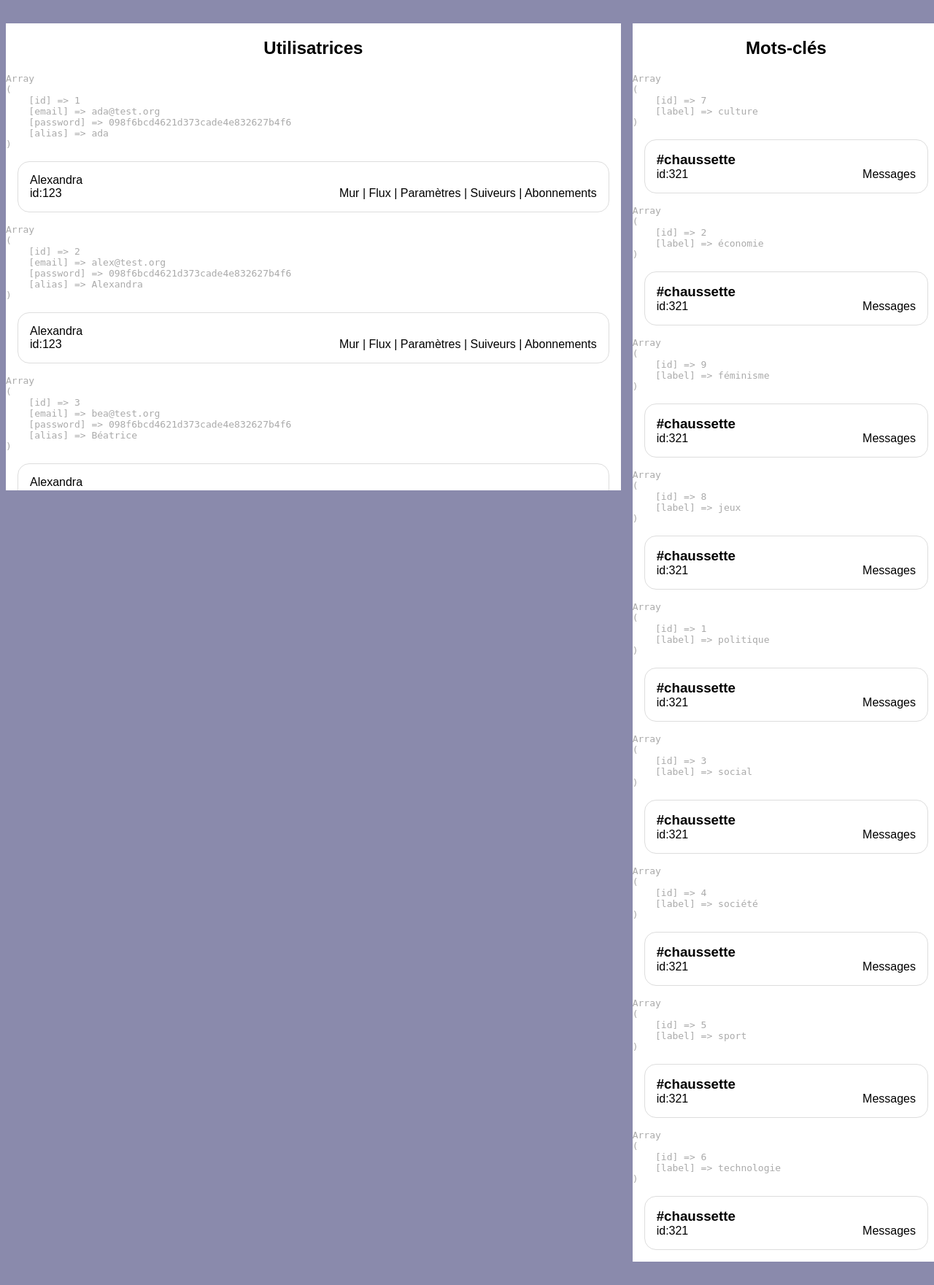
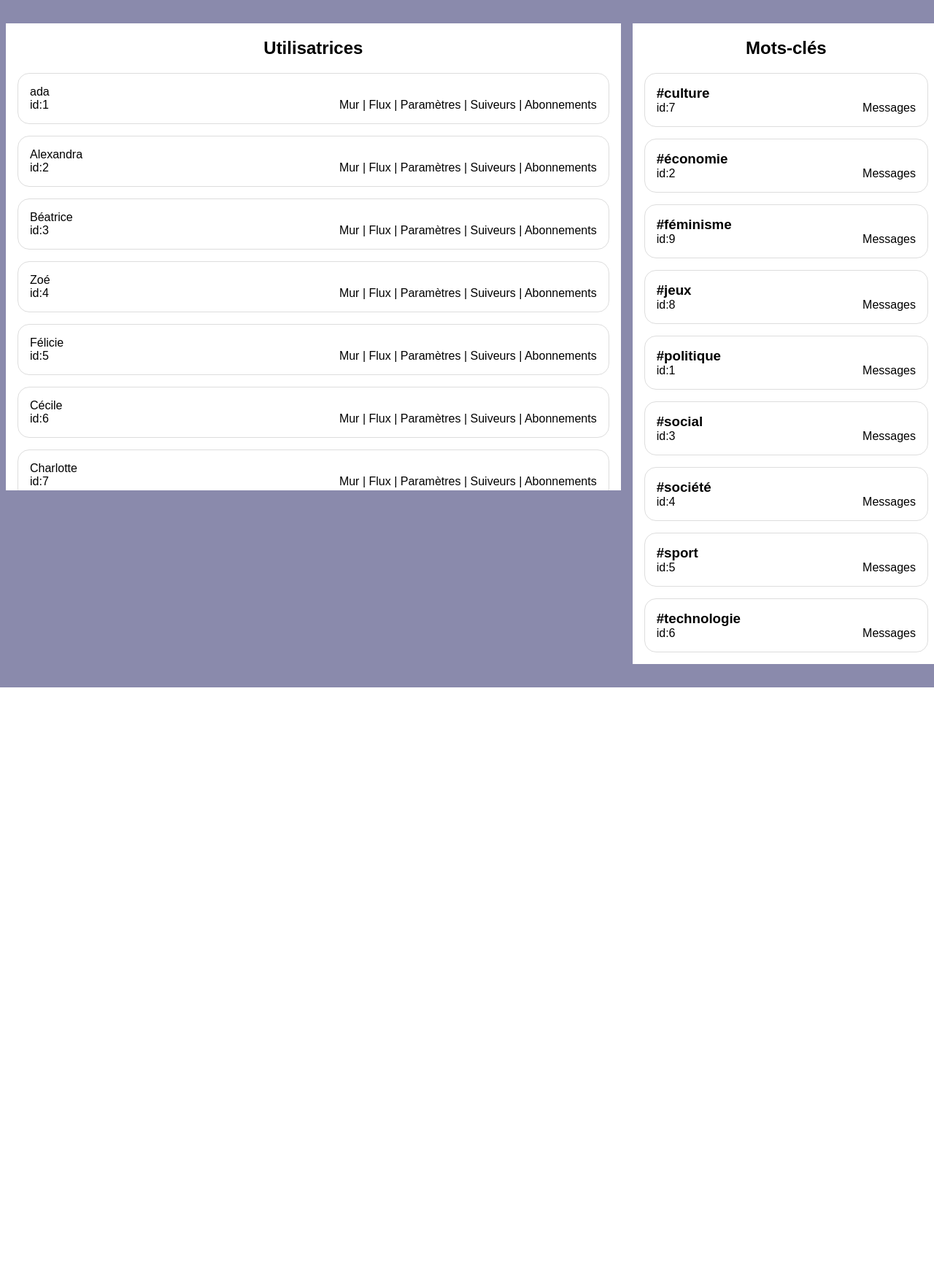
Before and after one commit to adatechschool/projet-collectif-reseau-social-php-gmz, a PHP site: page /admin.php in a window 1280 px wide. Shown: the part 90-1851 px from the top of the page at 73% size. After the commit the page ends 1032 px from the top, so only its background shows below. Run offline with PHP 8.4, Linux system fonts and the light colour scheme; data comes from the database, SQL or seed files in the repository.

Commit message:
correction du fichier admin.php

```diff
--- a/level1/Niveau1/admin.php
+++ b/level1/Niveau1/admin.php
@@ -34,11 +34,11 @@
         //$mysqli = new mysqli("localhost", "root", "root", "socialnetwork");
         include 'sqlConnection.php';
         //verification
-        // if ($mysqli->connect_errno)
-        // {
-        //     echo("Échec de la connexion : " . $mysqli->connect_error);
-        //     exit();
-        // }
+         if ($mysqli->connect_errno)
+         {
+             echo("Échec de la connexion : " . $mysqli->connect_error);
+             exit();
+         }
         ?>
         <div id="wrapper" class='admin'>
             <aside>
@@ -62,13 +62,13 @@
                  */
                 while ($tag = $lesInformations->fetch_assoc())
                 {
-                    echo "<pre>" . print_r($tag, 1) . "</pre>";
+
                     ?>
                     <article>
-                        <h3>#chaussette</h3>
-                        <p>id:321</p>
+                        <h3>#<?php echo $tag['label'] ?></h3>
+                        <p>id:<?php echo $tag['id'] ?></p>
                         <nav>
-                            <a href="tags.php?tag_id=321">Messages</a>
+                            <a href="tags.php?tag_id=<?php echo $tag['label'] ?>">Messages</a>
                         </nav>
                     </article>
                 <?php } ?>
@@ -95,17 +95,17 @@
                  */
                 while ($tag = $lesInformations->fetch_assoc())
                 {
-                    echo "<pre>" . print_r($tag, 1) . "</pre>";
+
                     ?>
                     <article>
-                        <h3>Alexandra</h3>
-                        <p>id:123</p>
+                        <h3><?php echo $tag['alias'] ?></h3>
+                        <p>id:<?php echo $tag['id'] ?></p>
                         <nav>
-                            <a href="wall.php?user_id=123">Mur</a>
-                            | <a href="feed.php?user_id=123">Flux</a>
-                            | <a href="settings.php?user_id=123">Paramètres</a>
-                            | <a href="followers.php?user_id=123">Suiveurs</a>
-                            | <a href="subscriptions.php?user_id=123">Abonnements</a>
+                            <a href="wall.php?user_id=<?php echo $tag['id'] ?>">Mur</a>
+                            | <a href="feed.php?user_id=<?php echo $tag['id'] ?>123">Flux</a>
+                            | <a href="settings.php?user_id=<?php echo $tag['id'] ?>">Paramètres</a>
+                            | <a href="followers.php?user_id=<?php echo $tag['id'] ?>">Suiveurs</a>
+                            | <a href="subscriptions.php?user_id=<?php echo $tag['id'] ?>">Abonnements</a>
                         </nav>
                     </article>
                 <?php } ?>
```
